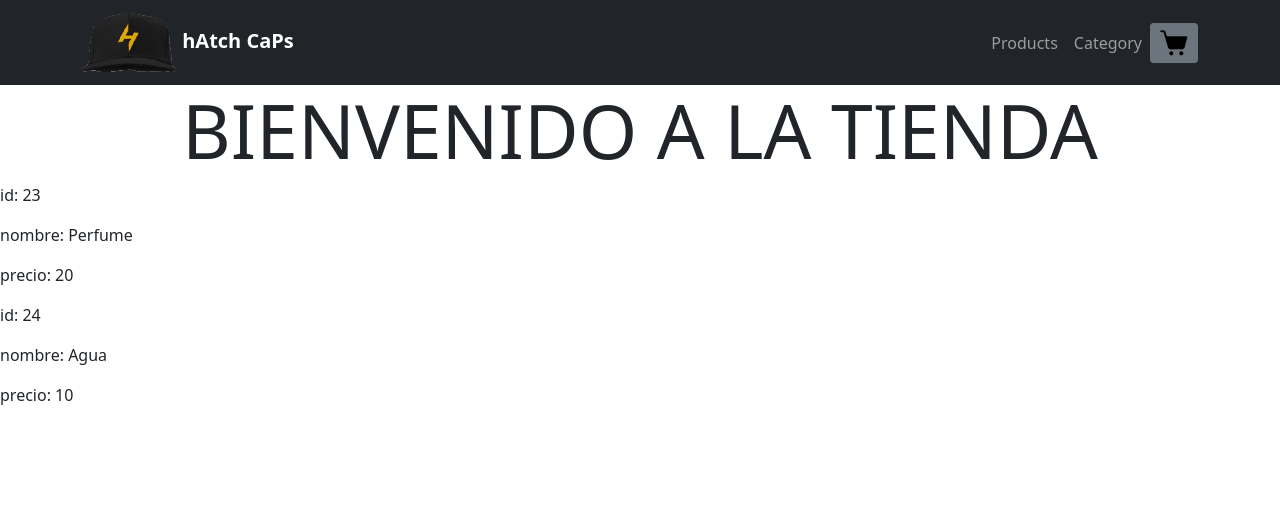
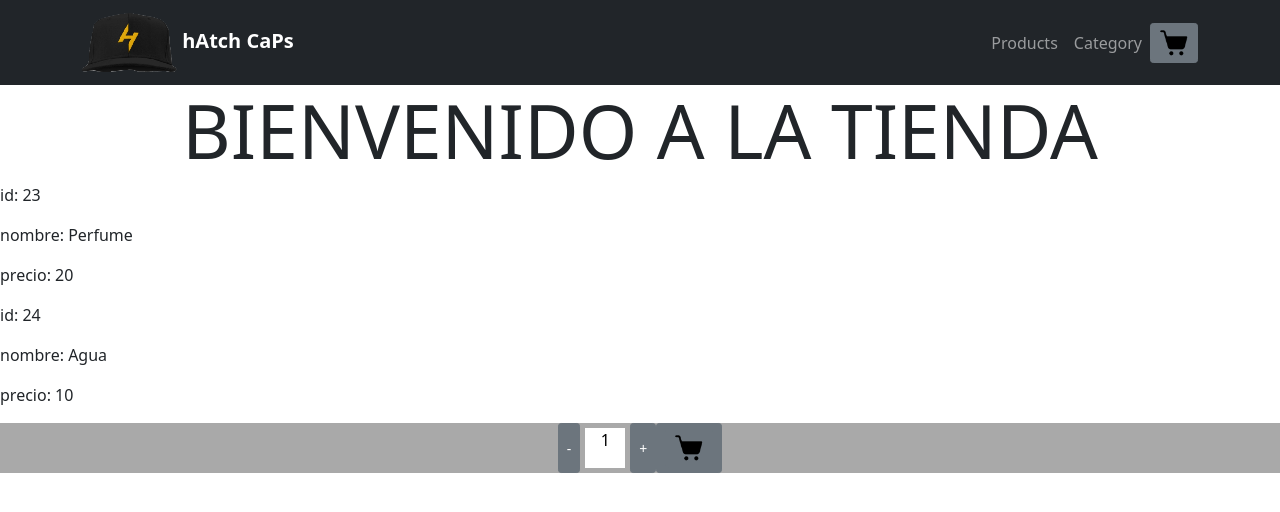
Before and after one commit to BlackViking36/caps-velazquez, a React (Create React App) app: page / in a window 1280 px wide. Shown: the top 512 px of the page. Built offline with nearby package versions, Linux system fonts and the light colour scheme.

Commit message:
itemCount

```diff
--- a/public/index.html
+++ b/public/index.html
@@ -16,4 +16,5 @@
     <div id="root"></div>
   </body>
 
+
 </html>
--- a/src/App.js
+++ b/src/App.js
@@ -2,15 +2,20 @@ import React from 'react';
 import NavBar from './components/NavBar';
 import TestPromises from './components/TestPromises';
 import ItemListContainer from './components/ItemListContainer';
+import ItemCount from './components/ItemCount';
 
 
 const App = () =>{
+
+  const stock = 6;
+  const initial = 1;
 
   return (
     <>
       <NavBar />
       <ItemListContainer greetings = "BIENVENIDO A LA TIENDA" />
       <TestPromises />
+      <ItemCount stock={stock} initial={initial} />
     </>
   );
 
--- /dev/null
+++ b/src/components/ItemCount.jsx
@@ -0,0 +1,57 @@
+import React, { useState, useEffect} from "react";
+import { Button } from 'react-bootstrap';
+import CartWidget from './CartWidget';
+import 'bootstrap/dist/css/bootstrap.min.css';
+
+
+const ItemCount = ({ initial, stock, onAdd }) => {
+    const [count, setCount] = useState(1);
+
+    useEffect(() => {
+
+    }, [count]);
+
+    const decrement = () => {
+        if (count > initial) {
+            setCount(count - 1);
+        };
+    };
+
+    const increment = () => {
+        if (count < stock) {
+            setCount(count + 1);
+        };
+    };
+    const styleCounter = {
+        backgroundColor: 'darkgray',
+        display: 'flex',
+        justifyContent: 'center',
+        textAlign: 'center'
+    };
+
+    const styleCards = {
+        justifyContent: 'center',
+        margin: '5px',
+        color: 'black',
+        width: '5vh',
+        backgroundColor: '#FFF'
+    };
+
+    return(
+        <div className='iCounter' style={styleCounter}>
+
+            <Button variant="secondary" size="sm" onClick={decrement}> - </Button>
+
+            <p className='itemCount' style={styleCards}>{count}</p>
+
+            <Button variant="secondary" size="sm" onClick={increment}> + </Button>
+
+            <Button variant="secondary" size="sm" onClick={() => onAdd(count)}>
+                <CartWidget />
+            </Button>
+
+        </div>
+    )
+};
+
+export default ItemCount;
```
